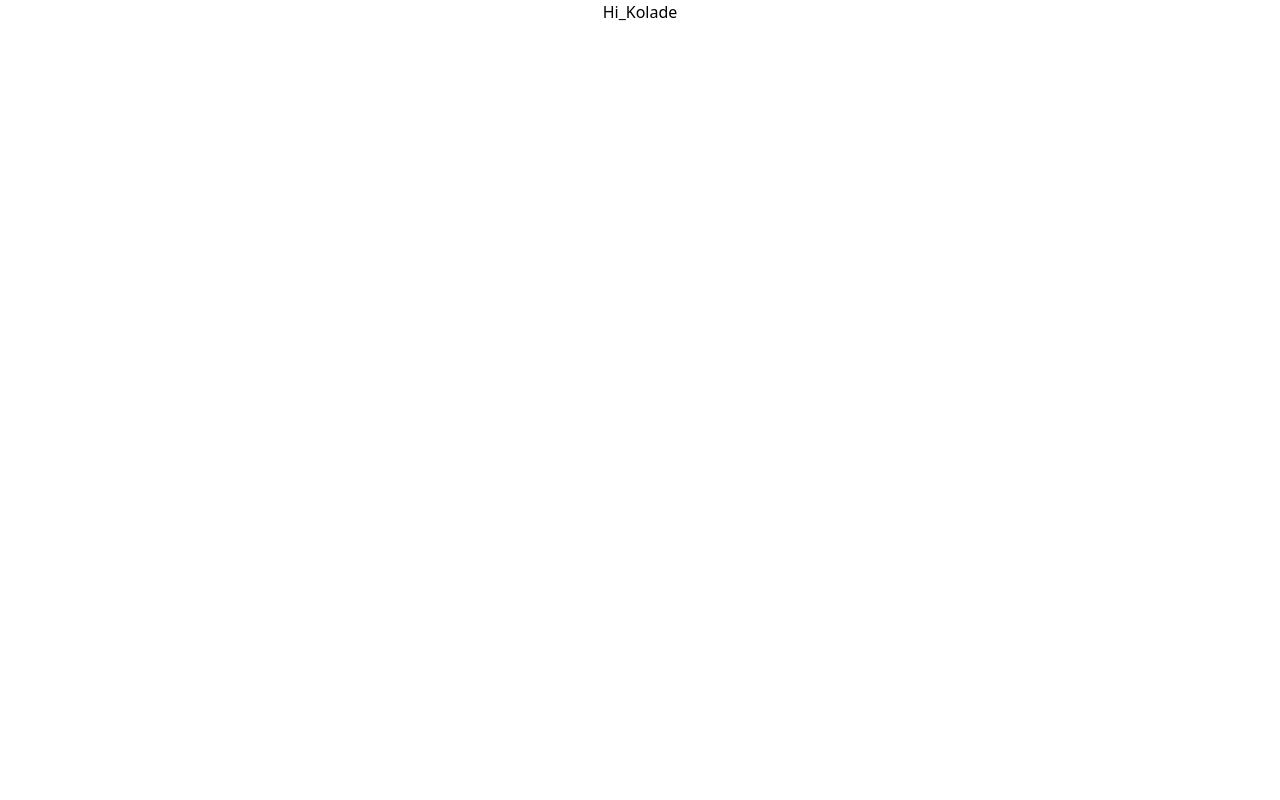
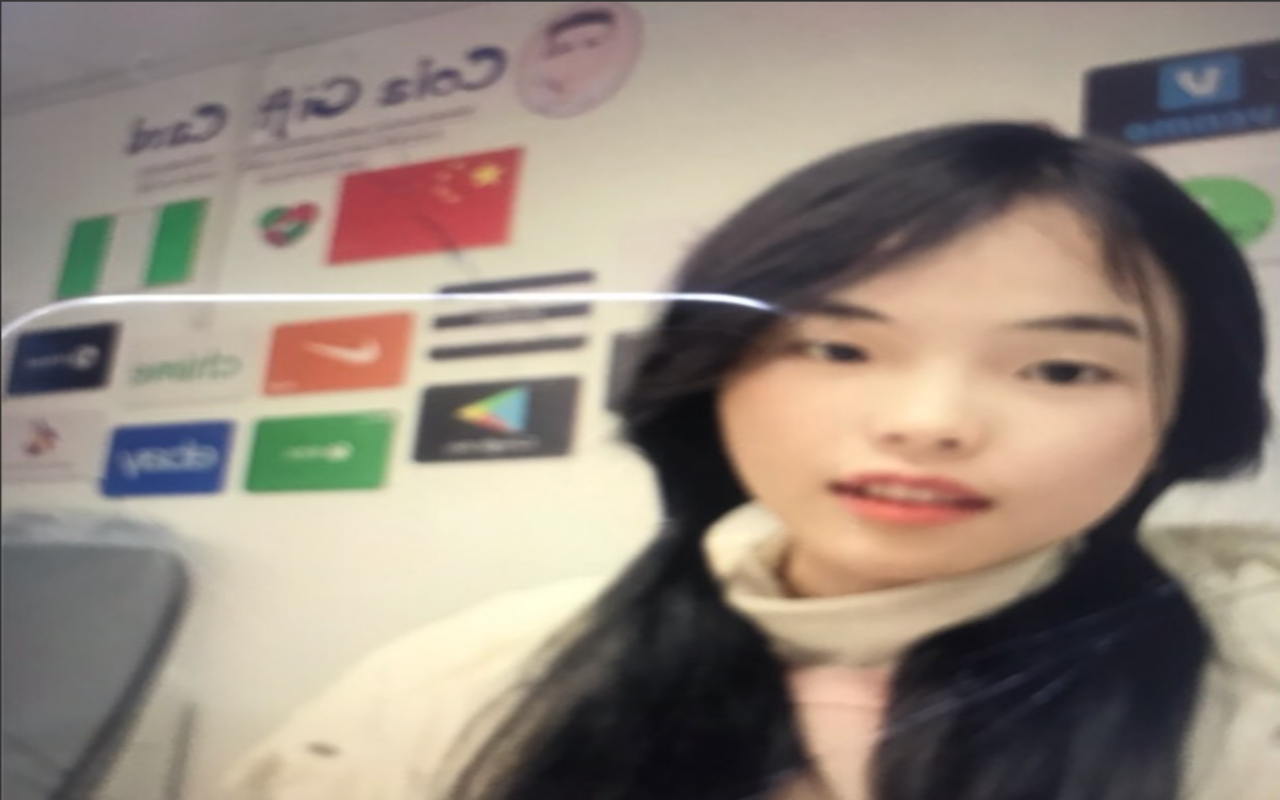
Before and after one commit to kolamat/cola_nancy, a React (Vite) app: page / in a window 1280 px wide. Built offline with nearby package versions, Linux system fonts and the light colour scheme.

Commit message:
Your branch is ahead of 'origin/main' by 2 commits.   (use "git push" to publish your local commits)
Changes to be committed:
	modified:   package-lock.json
	modified:   package.json
	modified:   src/App.jsx

```diff
--- a/package.json
+++ b/package.json
@@ -11,7 +11,8 @@
   },
   "dependencies": {
     "react": "^18.2.0",
-    "react-dom": "^18.2.0"
+    "react-dom": "^18.2.0",
+    "typed-js": "^0.2.3"
   },
   "devDependencies": {
     "@types/react": "^18.2.66",
--- a/src/App.jsx
+++ b/src/App.jsx
@@ -1,7 +1,11 @@
+import nancy from "../public/image.png";
+
 function App() {
   return (
     <>
-      <div className={`flex justify-center my-auto mx-auto`}>Hi_Kolade</div>
+      <div className={`flex justify-center my-auto mx-auto`}>
+        <img src={nancy} width={50} height={1} className="h-screen w-full" />
+      </div>
     </>
   );
 }
```
Also changed, not shown: 1 other file (tests, documents, lock files or other folders).
